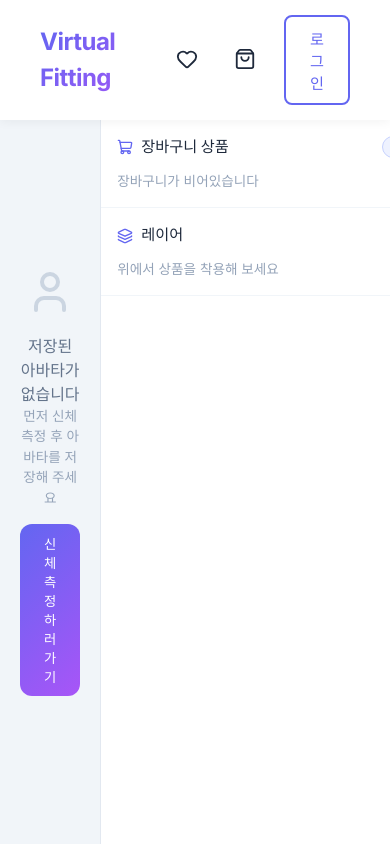
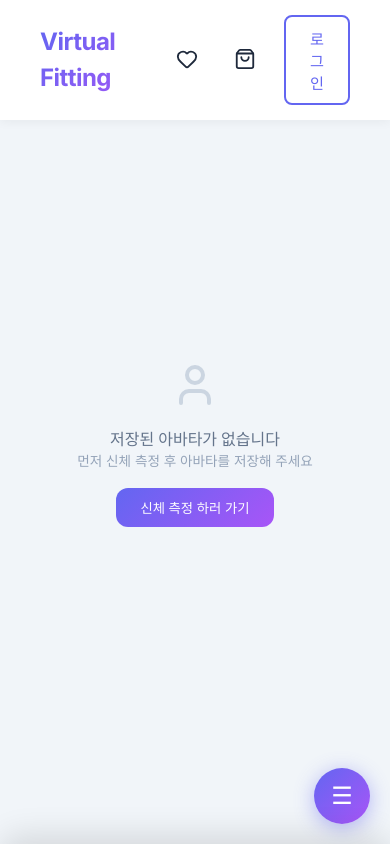
Before and after one commit to jusub-an/Capstone-Design_Team-B, a React app in the folder frontend/: page /mypage/fitting in a window 390 px wide. Built offline with nearby package versions, Linux system fonts and the light colour scheme; the HTML template or start-up script is replaced by a standard one.

Commit message:
토스트 알림, 착용 로딩 오버레이, 아바타 없음 배너, 모바일 반응형 추가 및 수정

```diff
--- /dev/null
+++ b/frontend/src/components/Toast.css
@@ -0,0 +1,49 @@
+.toast-container {
+  position: fixed;
+  bottom: 28px;
+  left: 50%;
+  transform: translateX(-50%);
+  z-index: 9999;
+  display: flex;
+  flex-direction: column-reverse;
+  gap: 8px;
+  pointer-events: none;
+  align-items: center;
+}
+
+.toast {
+  display: flex;
+  align-items: center;
+  gap: 9px;
+  padding: 12px 20px;
+  border-radius: 50px;
+  font-size: 0.86rem;
+  font-weight: 600;
+  color: white;
+  white-space: nowrap;
+  box-shadow: 0 8px 24px rgba(0, 0, 0, 0.18);
+  animation: toastIn 0.28s ease, toastOut 0.28s ease 2.9s forwards;
+}
+
+.toast-success { background: #22c55e; }
+.toast-error   { background: #ef4444; }
+.toast-info    { background: #6366f1; }
+
+.toast-icon {
+  font-size: 0.88rem;
+  opacity: 0.9;
+}
+
+@keyframes toastIn {
+  from { opacity: 0; transform: translateY(14px) scale(0.96); }
+  to   { opacity: 1; transform: translateY(0) scale(1); }
+}
+
+@keyframes toastOut {
+  from { opacity: 1; transform: translateY(0) scale(1); }
+  to   { opacity: 0; transform: translateY(14px) scale(0.96); }
+}
+
+@media (max-width: 767px) {
+  .toast-container { bottom: 84px; }
+}
--- /dev/null
+++ b/frontend/src/contexts/ToastContext.jsx
@@ -0,0 +1,33 @@
+import React, { createContext, useContext, useState, useCallback } from 'react';
+import '../components/Toast.css';
+
+const ToastCtx = createContext(null);
+let _id = 0;
+
+export function ToastProvider({ children }) {
+  const [toasts, setToasts] = useState([]);
+
+  const showToast = useCallback((message, type = 'success') => {
+    const id = ++_id;
+    setToasts(prev => [...prev, { id, message, type }]);
+    setTimeout(() => setToasts(prev => prev.filter(t => t.id !== id)), 3200);
+  }, []);
+
+  return (
+    <ToastCtx.Provider value={showToast}>
+      {children}
+      <div className="toast-container">
+        {toasts.map(t => (
+          <div key={t.id} className={`toast toast-${t.type}`}>
+            <span className="toast-icon">
+              {t.type === 'success' ? '✓' : t.type === 'error' ? '✕' : 'ℹ'}
+            </span>
+            {t.message}
+          </div>
+        ))}
+      </div>
+    </ToastCtx.Provider>
+  );
+}
+
+export const useToast = () => useContext(ToastCtx);
--- a/frontend/src/pages/Cart.jsx
+++ b/frontend/src/pages/Cart.jsx
@@ -2,6 +2,7 @@ import React, { useState, useEffect, useCallback } from 'react';
 import { useNavigate } from 'react-router-dom';
 import { ArrowLeft, Trash2, ShoppingCart, ShoppingBag } from 'lucide-react';
 import './Cart.css';
+import { useToast } from '../contexts/ToastContext';
 
 const BASE = 'http://localhost:8000';
 
@@ -10,6 +11,7 @@ function Cart() {
   const [loading, setLoading] = useState(true);
   const navigate = useNavigate();
   const email = sessionStorage.getItem('userEmail');
+  const showToast = useToast();
 
   const fetchCart = useCallback(async () => {
     if (!email) { navigate('/login'); return; }
@@ -25,6 +27,7 @@ function Cart() {
   const removeItem = async (itemId) => {
     await fetch(`${BASE}/api/cart/${itemId}?user_email=${encodeURIComponent(email)}`, { method: 'DELETE' });
     setCartItems(prev => prev.filter(i => i.id !== itemId));
+    showToast('상품이 삭제됐습니다', 'info');
   };
 
   const clearAll = async () => {
@@ -32,6 +35,7 @@ function Cart() {
       fetch(`${BASE}/api/cart/${item.id}?user_email=${encodeURIComponent(email)}`, { method: 'DELETE' })
     ));
     setCartItems([]);
+    showToast('장바구니를 비웠습니다', 'info');
   };
 
   const changeSize = async (itemId, newSize) => {
@@ -42,6 +46,7 @@ function Cart() {
     if (res.ok) {
       const updated = await res.json();
       setCartItems(prev => prev.map(i => i.id === itemId ? updated : i));
+      showToast(`사이즈가 ${newSize}로 변경됐습니다`, 'success');
     }
   };
 
--- /dev/null
+++ b/frontend/src/pages/FittingRoom.css
@@ -0,0 +1,190 @@
+/* ═══════════════════════════════
+   FittingRoom 레이아웃 + 모바일
+   ═══════════════════════════════ */
+
+.fr-body {
+  display: flex;
+  flex: 1;
+  min-height: 0;
+}
+
+/* 캔버스 영역 */
+.fr-canvas-area {
+  flex: 1;
+  display: flex;
+  flex-direction: column;
+  align-items: center;
+  justify-content: center;
+  padding: 20px;
+  gap: 12px;
+  position: relative;
+}
+
+/* 캔버스 래퍼 (로딩 오버레이용) */
+.fr-canvas-wrap {
+  position: relative;
+  display: flex;
+  flex-direction: column;
+  align-items: center;
+  gap: 12px;
+  width: 100%;
+  max-width: 360px;
+}
+
+/* 착용 준비 오버레이 */
+.fr-preparing-overlay {
+  position: absolute;
+  inset: 0;
+  background: rgba(255, 255, 255, 0.82);
+  border-radius: 20px;
+  display: flex;
+  flex-direction: column;
+  align-items: center;
+  justify-content: center;
+  gap: 12px;
+  z-index: 10;
+  backdrop-filter: blur(2px);
+}
+
+.fr-preparing-spinner {
+  width: 36px;
+  height: 36px;
+  border: 3px solid #e2e8f0;
+  border-top-color: #6366f1;
+  border-radius: 50%;
+  animation: frSpin 0.7s linear infinite;
+}
+
+@keyframes frSpin {
+  to { transform: rotate(360deg); }
+}
+
+.fr-preparing-text {
+  font-size: 0.84rem;
+  font-weight: 600;
+  color: #6366f1;
+  margin: 0;
+}
+
+/* 아바타 없음 배너 */
+.fr-no-avatar-banner {
+  background: linear-gradient(135deg, #eef2ff, #faf5ff);
+  border: 1.5px solid #c7d2fe;
+  border-radius: 12px;
+  padding: 12px 16px;
+  margin: 12px 16px 0;
+  display: flex;
+  align-items: center;
+  gap: 12px;
+}
+
+.fr-no-avatar-banner p {
+  margin: 0;
+  font-size: 0.8rem;
+  color: #4f46e5;
+  font-weight: 600;
+  flex: 1;
+  line-height: 1.5;
+}
+
+.fr-no-avatar-banner button {
+  flex-shrink: 0;
+  padding: 6px 12px;
+  border: none;
+  border-radius: 8px;
+  background: #6366f1;
+  color: white;
+  font-size: 0.76rem;
+  font-weight: 700;
+  cursor: pointer;
+  white-space: nowrap;
+}
+
+/* 우측 패널 */
+.fr-panel {
+  width: 320px;
+  flex-shrink: 0;
+  border-left: 1px solid #e2e8f0;
+  background: white;
+  display: flex;
+  flex-direction: column;
+  overflow-y: auto;
+}
+
+/* 모바일 패널 토글 버튼 (데스크탑에서 숨김) */
+.fr-panel-toggle {
+  display: none;
+}
+
+/* ═══════════════════════
+   모바일 (≤ 767px)
+   ═══════════════════════ */
+@media (max-width: 767px) {
+  .fr-canvas-area {
+    padding: 12px 12px 88px;
+  }
+
+  .fr-panel {
+    position: fixed;
+    bottom: 0;
+    left: 0;
+    right: 0;
+    width: 100%;
+    height: 72vh;
+    border-left: none;
+    border-top: 1px solid #e2e8f0;
+    border-radius: 20px 20px 0 0;
+    box-shadow: 0 -8px 32px rgba(0, 0, 0, 0.12);
+    transform: translateY(100%);
+    transition: transform 0.32s cubic-bezier(0.4, 0, 0.2, 1);
+    z-index: 50;
+  }
+
+  .fr-panel.fr-panel-open {
+    transform: translateY(0);
+  }
+
+  /* 패널 핸들 */
+  .fr-panel::before {
+    content: '';
+    display: block;
+    width: 40px;
+    height: 4px;
+    background: #e2e8f0;
+    border-radius: 2px;
+    margin: 10px auto 0;
+    flex-shrink: 0;
+  }
+
+  /* 플로팅 토글 버튼 */
+  .fr-panel-toggle {
+    display: flex;
+    align-items: center;
+    justify-content: center;
+    position: fixed;
+    bottom: 20px;
+    right: 20px;
+    z-index: 49;
+    width: 56px;
+    height: 56px;
+    border-radius: 50%;
+    background: linear-gradient(135deg, #6366f1, #a855f7);
+    color: white;
+    border: none;
+    cursor: pointer;
+    box-shadow: 0 4px 20px rgba(99, 102, 241, 0.45);
+    font-size: 1.5rem;
+    transition: transform 0.2s;
+  }
+
+  .fr-panel-toggle:active { transform: scale(0.92); }
+
+  /* 패널 열릴 때 배경 딤 */
+  .fr-panel-dim {
+    display: block;
+    position: fixed;
+    inset: 0;
+    background: rgba(0, 0, 0, 0.3);
+    z-index: 49;
+  }
+}
--- a/frontend/src/pages/FittingRoom.jsx
+++ b/frontend/src/pages/FittingRoom.jsx
@@ -2,7 +2,9 @@ import React, { useState, useEffect, useRef, useCallback } from 'react';
 import { useNavigate } from 'react-router-dom';
 import { ArrowLeft, Eye, EyeOff, Trash2, User, Shirt, ChevronDown, ChevronUp, RotateCcw, Heart, ShoppingBag, ShoppingCart, Layers } from 'lucide-react';
 import './ProductList.css';
+import './FittingRoom.css';
 import FittingRoomGuide from '../components/FittingRoomGuide';
+import { useToast } from '../contexts/ToastContext';
 
 const BASE = 'http://localhost:8000';
 
@@ -323,6 +325,8 @@ function FittingRoom() {
   const [preparingLayer, setPreparingLayer] = useState(null); // product_id being prepared
   const [cartOpen, setCartOpen] = useState(false);
   const [showGuide, setShowGuide] = useState(false);
+  const [panelOpen, setPanelOpen] = useState(false);
+  const showToast = useToast();
 
   useEffect(() => {
     if (!userEmail) { setLoadingAvatar(false); return; }
@@ -523,11 +527,13 @@ function FittingRoom() {
       const imgSrc = fittingUrl || p.image_url;
       loadLayerImage(layerId, imgSrc, autoFitParams);
     }
+    showToast('착용됐습니다', 'success');
   };
 
   const removeLayer = (layerId) => {
     setLayers(prev => prev.filter(l => l.id !== layerId));
     if (selectedLayerId === layerId) setSelectedLayerId(null);
+    showToast('제거됐습니다', 'info');
   };
 
   const toggleVisible = (layerId) => {
@@ -550,6 +556,7 @@ function FittingRoom() {
     setLayers(prev => prev.map(l =>
       l.id === layer.id ? { ...l, size_name: newSizeName, sizeInfo: newSizeInfo } : l
     ));
+    showToast(`사이즈가 ${newSizeName}로 변경됐습니다`, 'success');
   };
 
   const resetLayerPosition = (layerId) => {
@@ -849,12 +856,9 @@ function FittingRoom() {
           )}
         </div>
       </header>
-      <div style={{ display: 'flex', flex: 1, minHeight: 0 }}>
+      <div className="fr-body">
         {/* Canvas area */}
-        <div style={{
-          flex: 1, display: 'flex', flexDirection: 'column', alignItems: 'center',
-          justifyContent: 'center', padding: '20px', gap: '12px',
-        }}>
+        <div className="fr-canvas-area">
           {loadingAvatar ? (
             <p style={{ color: '#94a3b8' }}>아바타 불러오는 중...</p>
           ) : !avatar ? (
@@ -872,7 +876,13 @@ function FittingRoom() {
               >신체 측정 하러 가기</button>
             </div>
           ) : (
-            <>
+            <div className="fr-canvas-wrap">
+              {preparingLayer && (
+                <div className="fr-preparing-overlay">
+                  <div className="fr-preparing-spinner" />
+                  <p className="fr-preparing-text">의류 이미지 준비 중...</p>
+                </div>
+              )}
               <canvas
                 ref={canvasRef}
                 width={CANVAS_W}
@@ -899,18 +909,28 @@ function FittingRoom() {
               <p style={{ fontSize: '0.78rem', color: '#94a3b8', margin: 0 }}>
                 옷을 클릭해 선택 후 드래그로 이동 · 스크롤로 크기 조절
               </p>
-            </>
+            </div>
           )}
         </div>
 
+        {/* 모바일 패널 토글 버튼 */}
+        <button className="fr-panel-toggle" onClick={() => setPanelOpen(o => !o)}>
+          {panelOpen ? '✕' : '☰'}
+        </button>
+
+        {/* 모바일 딤 배경 */}
+        {panelOpen && <div className="fr-panel-dim" onClick={() => setPanelOpen(false)} />}
+
         {/* Right panel */}
-        <div style={{
-          width: '320px', flexShrink: 0,
-          borderLeft: '1px solid #e2e8f0',
-          background: 'white',
-          display: 'flex', flexDirection: 'column',
-          overflowY: 'auto',
-        }}>
+        <div className={`fr-panel${panelOpen ? ' fr-panel-open' : ''}`}>
+          {/* 아바타 없음 배너 */}
+          {!loadingAvatar && !avatar && (
+            <div className="fr-no-avatar-banner">
+              <p>신체 측정 후 아바타를 저장하면<br/>착용 시 자동으로 크기가 맞춰집니다</p>
+              <button onClick={() => navigate('/mypage/body-measure')}>측정하기</button>
+            </div>
+          )}
+
           {/* Cart items */}
           <div style={{ padding: '16px', borderBottom: '1px solid #f1f5f9' }}>
             <h3 style={{ margin: '0 0 12px', fontSize: '0.95rem', fontWeight: 700, color: '#1e293b', display: 'flex', alignItems: 'center', gap: '8px' }}>
```
Also changed, not shown: frontend/src/App.jsx (+3 -5 lines), 2 other files (tests, documents, lock files or other folders).
